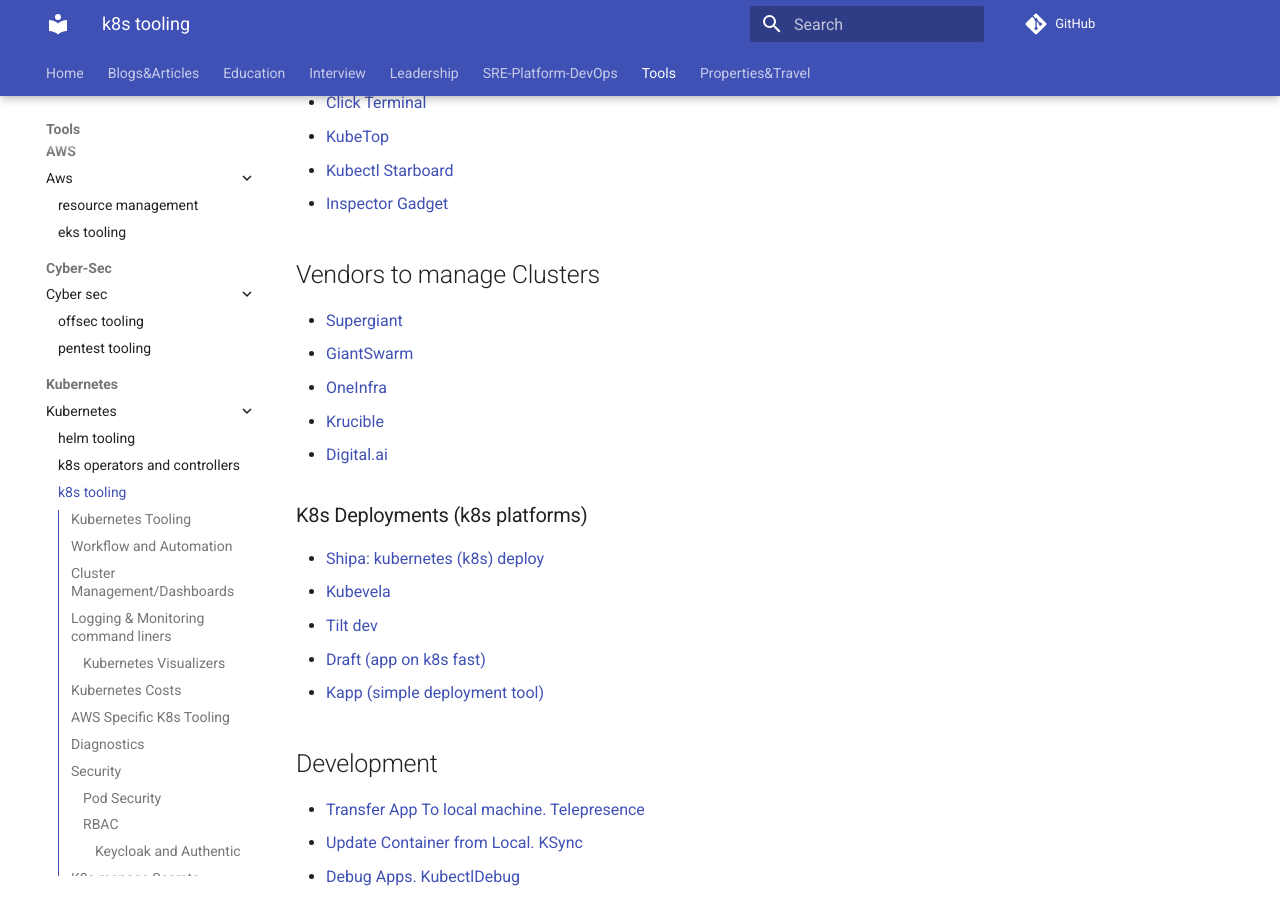
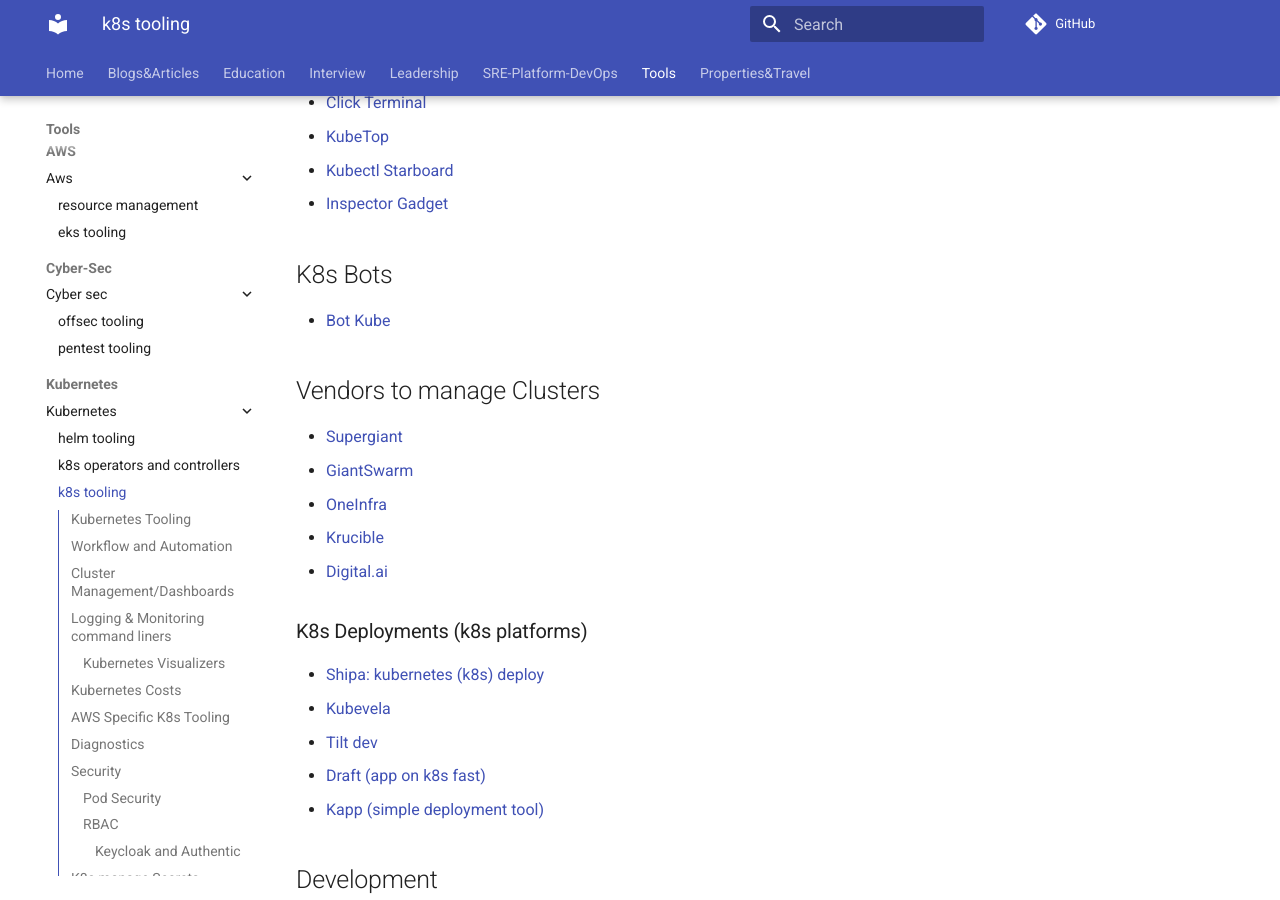
Before and after one commit to ivankatliarchuk/knowledge-base, an MkDocs documentation site: the page built from docs/tools/kubernetes/k8s.md, in a window 1280 px wide and 900 px high, scrolled down 3654 px. Built offline with MkDocs 1.6.1 and Material for MkDocs 9.7.7, drawn with Linux system fonts in a browser that asks for light colours; comment, search, counter and statistics services are not loaded.

Commit message:
k8s bot
Signed-off-by: ivan katliarchuk <ivan.katliarchuk@gmail.com>

```diff
--- a/docs/tools/kubernetes/k8s.md
+++ b/docs/tools/kubernetes/k8s.md
@@ -126,6 +126,10 @@
 - [Kubectl Starboard](https://github.com/aquasecurity/starboard#starboard-cli)
 - [Inspector Gadget](https://github.com/kinvolk/inspektor-gadget/)
 
+## K8s Bots
+
+- [Bot Kube](https://github.com/kubeshop/botkube)
+
 ## Vendors to manage Clusters
 
 - [Supergiant](https://supergiant.io/toolkit/)
```
Also changed, not shown: docs/tools/kubernetes/index.md (line endings or trailing spaces).
